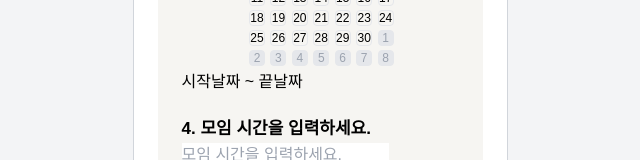
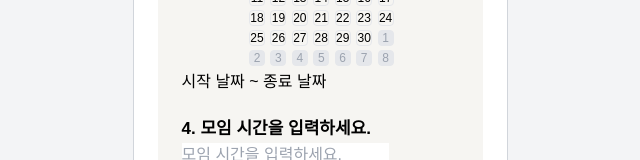
Before and after one commit to kimsuns/catchdate, a Next.js app: page /moimCreate in a window 1280 px wide. Shown: the part 452-612 px from the top of the page, without its empty margins (320-960 px from the left). Built offline with nearby package versions, Linux system fonts and the light colour scheme.

Commit message:
[#5] feat: add calendar and select startDate & endDate

```diff
--- a/app/components/Calendar/Calendar.tsx
+++ b/app/components/Calendar/Calendar.tsx
@@ -166,7 +166,7 @@ export default function Calendar({
 
   useEffect(() => {
     onDateSelect(selectDate);
-  }, [selectDate, onDateSelect]);
+  }, [selectDate]);
 
   const baseCalendar = () => {
     const firstDay = new Date(
--- a/app/moimCreate/page.tsx
+++ b/app/moimCreate/page.tsx
@@ -8,6 +8,11 @@ import { createMoimApi } from "../api/api";
 import { MoimDataType, MoimMemberType } from "../type/type";
 import { useRouter } from "next/navigation";
 import Calendar from "../components/Calendar/Calendar";
+
+interface RangeDate {
+  startDate: Date | null;
+  endDate: Date | null;
+}
 
 export default function MoimCreate() {
   const router = useRouter();
@@ -24,6 +29,10 @@ export default function MoimCreate() {
 
   const [membersArray, setMembersArray] = useState<string[]>([]);
   const [memberName, setMemberName] = useState<string>("");
+  const [rangeDate, setRangeDate] = useState<RangeDate>({
+    startDate: null,
+    endDate: null,
+  });
 
   const [validData, setValidData] = useState({
     title: "",
@@ -54,6 +63,29 @@ export default function MoimCreate() {
       [name]: value,
     });
     console.log("현재 모임 데이터", moimData);
+  };
+
+  const handleDateSelect = (dates: Date[]) => {
+    const firstDay = dates[0];
+    const secondDay = dates[1];
+    console.log("선택한 날짜", dates);
+    if (dates.length <= 1) {
+      setRangeDate({
+        startDate: firstDay,
+        endDate: null,
+      });
+    }
+    if (dates.length >= 2) {
+      setRangeDate((prev: RangeDate): RangeDate => {
+        if (firstDay < secondDay) {
+          return { startDate: firstDay, endDate: secondDay };
+        } else {
+          return { startDate: secondDay, endDate: firstDay };
+        }
+      });
+    }
+
+    console.log("현재 범위 데이터", rangeDate);
   };
 
   const handleInputChange = (e: React.ChangeEvent<HTMLInputElement>) => {
@@ -224,13 +256,20 @@ export default function MoimCreate() {
           <Calendar
             startDate={startDate}
             endDate={endDate}
-            onDateSelect={() => {}}
+            onDateSelect={handleDateSelect}
             size="S"
             range={true}
           />
-          {/* <button>기간 설정하기(캘린더 모달)</button> */}
           <div className="text-[12px] text-red-500">{validData.date}</div>
-          <div>시작날짜 ~ 끝날짜</div>
+          <div>
+            {rangeDate.startDate
+              ? rangeDate.startDate.toLocaleDateString()
+              : "시작 날짜"}{" "}
+            ~{" "}
+            {rangeDate.endDate
+              ? rangeDate.endDate.toLocaleDateString()
+              : "종료 날짜"}
+          </div>
         </section>
 
         <section>
```
